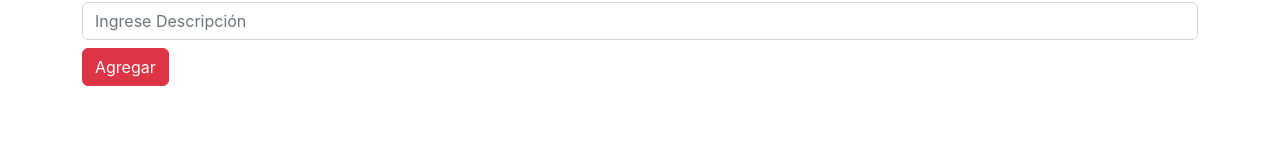
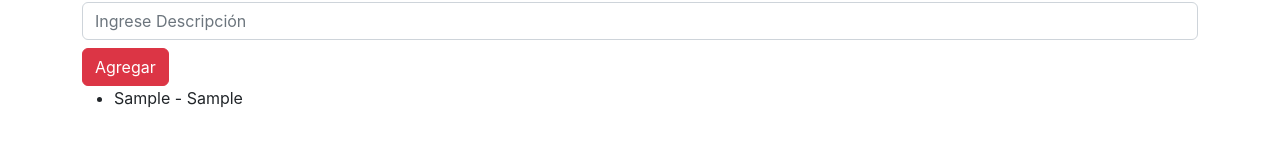
Before and after one commit to makzzer/my-app, a React (Create React App) app: page / in a window 1280 px wide. Both pictures are taken after typing "Sample", "Sample" into the empty fields and a click on the button "Agregar". Shown: the part 194-340 px from the top of the page. Built offline with nearby package versions, Linux system fonts and the light colour scheme.

Commit message:
Formulario y listas terminado

```diff
--- a/src/App.js
+++ b/src/App.js
@@ -3,7 +3,7 @@ import React from 'react';
 // import Variables from './components/Variables';
 // import Eventos from './components/Eventos';
 // import Contador from './components/Contador';
-//import Listas from './components/Listas';
+// import Listas from './components/Listas';
 import Formulario from './components/Formulario';
 
 
--- a/src/components/Formulario.jsx
+++ b/src/components/Formulario.jsx
@@ -12,6 +12,12 @@ const Formulario = () => {
   const [fruta, setFruta] = React.useState('')
   const [descripcion, setDescripcion] = React.useState('')
 
+  //Mi ejercicio - Video 34
+  //lo primero es tener un estado que sea un array vacio
+  //por lo tanto creo una nueva constante que se llame 'lista' y su modificador va a ser 'setLista'
+  //cada vez que el usuario guarde datos, tenemos que insertar tanto la fruta como la descripcion en 'setLista'
+  const [lista, setLista] = React.useState([])
+
   //conocer un evento llamado OnChange, con eso voy a relacionar nuestros inputs
   //Con nuestro estado, entonces voy a usar setFruta y setDescripcion, que son los que cambian nuestro estado inicial
   //el evento lo incorporamos en el input (onChange={})
@@ -23,7 +29,7 @@ const Formulario = () => {
     e.preventDefault()
 
     //trim() --> esta funcion limpia los datos
-    //pregunto en el if negando porque si, se limpiaron los datos, pero el campo sigue vacio, entonces no ingresó nada
+    //pregunto en el if negando porque si se limpiaron los datos, pero el campo sigue vacio, entonces no ingresó nada
     //con el return no va a llegar a la ultima linea de codigo, es para que antes de procesar esten completos los campos
     if (!fruta.trim()) {
       console.log('está vacio Fruta')
@@ -37,7 +43,17 @@ const Formulario = () => {
       return
     }
 
-    console.log("procesando datos..."+ fruta + descripcion)
+    console.log("procesando datos..." + fruta + descripcion)
+
+    //Linea siguiente - ejercicio de video 34
+    //utilizo este modificador de la lista que crée, su estado incial es un array por lo tanto abro corchetes
+    setLista([
+      ...lista,
+      //lo siguiente es elegir como va a ser el dato que le ingreso a esa lista
+      { nombreFruta: fruta, nombreDescripcion: descripcion }
+    ])
+
+    console.log(lista)
 
     //con lo siguiente limpio los campos que tengo arriba cuando le doy al boton agregar
     e.target.reset()
@@ -49,8 +65,12 @@ const Formulario = () => {
   }
 
 
+
+
   //evento onSubmit --> recibe una función, así que es la que defino arriba, tambien recibe un evento, ese evento saca o previene,
   //lo que hace HTML por defecto cuando presiono el boton agregar en Formulario.jsx, que es mandar el formulario a traves del metodo GET
+
+
   return (
     <div>
       <h2>Formulario</h2>
@@ -60,7 +80,7 @@ const Formulario = () => {
           className='form-control mb-2'
           //en la siguiete linea el evento onChange recibe como parametro otro evento y el resultado que se va a retornar va a ser el setFruta
           //(esta es la manera mas facil de trabajar con formularios)
-          //nosotros receibbimos a traves de parentesis () y como React.useState('') es un String, tenemos que mandar un String
+          //nosotros recibimos a traves de parentesis () y como React.useState('') es un String, tenemos que mandar un String
           //con setFruta(e.target.value), voy a estar detectando todo lo que el usuario puso en el input,
           onChange={(e) => setFruta(e.target.value)}
         />
@@ -72,8 +92,24 @@ const Formulario = () => {
           onChange={(e) => setDescripcion(e.target.value)}
         />
         <button className="btn btn-danger btn-block" type='submit'>Agregar</button>
+      </form>
 
-      </form>
+    <ul>
+    {
+      //ejercicio del video 34
+      //lista.map >> lo uso para recorrer el array 'lista'
+      //el map toma un item y ese item es el que vamos a estar retornando por eso ponemos parentesis
+      //como no tenemos id , vamos a llamar al index
+      lista.map((item,index) => (
+        <li key={index}>
+          {item.nombreFruta} - {item.nombreDescripcion} </li>
+      ))
+    }
+    </ul>
+
+
+
+
     </div>
   )
 }
--- a/src/components/Listas.jsx
+++ b/src/components/Listas.jsx
@@ -25,7 +25,7 @@ const Listas = () => {
         //a continuación tomemos el set lista e insertemos un nuevo elemento
         //como es un array tiene nosotros tenemos siempre que tengamos estado inicial
         //tenemos que iniciar con lo que haya inicializado este estado, en este caso es un array por eso coloco un array
-        //si no coloco el operador de propagacion con los ... , caundo le de al boton de agregar me va a borrar todo lo que haya y lo reemplazo por lo nuevo
+        //si no coloco el operador de propagacion con los ... , cuando le de al boton de agregar me va a borrar todo lo que haya y lo reemplazo por lo nuevo
 
         //con el ...lista, >> voy a tomar el estado incial que contiene los elementos que ya tenga el array y voy a ir agregando los nuevos
         setLista([
@@ -33,7 +33,6 @@ const Listas = () => {
             {id:3,texto:'tarea 3'}
         ])
     }
-
 
 
     return (
```
